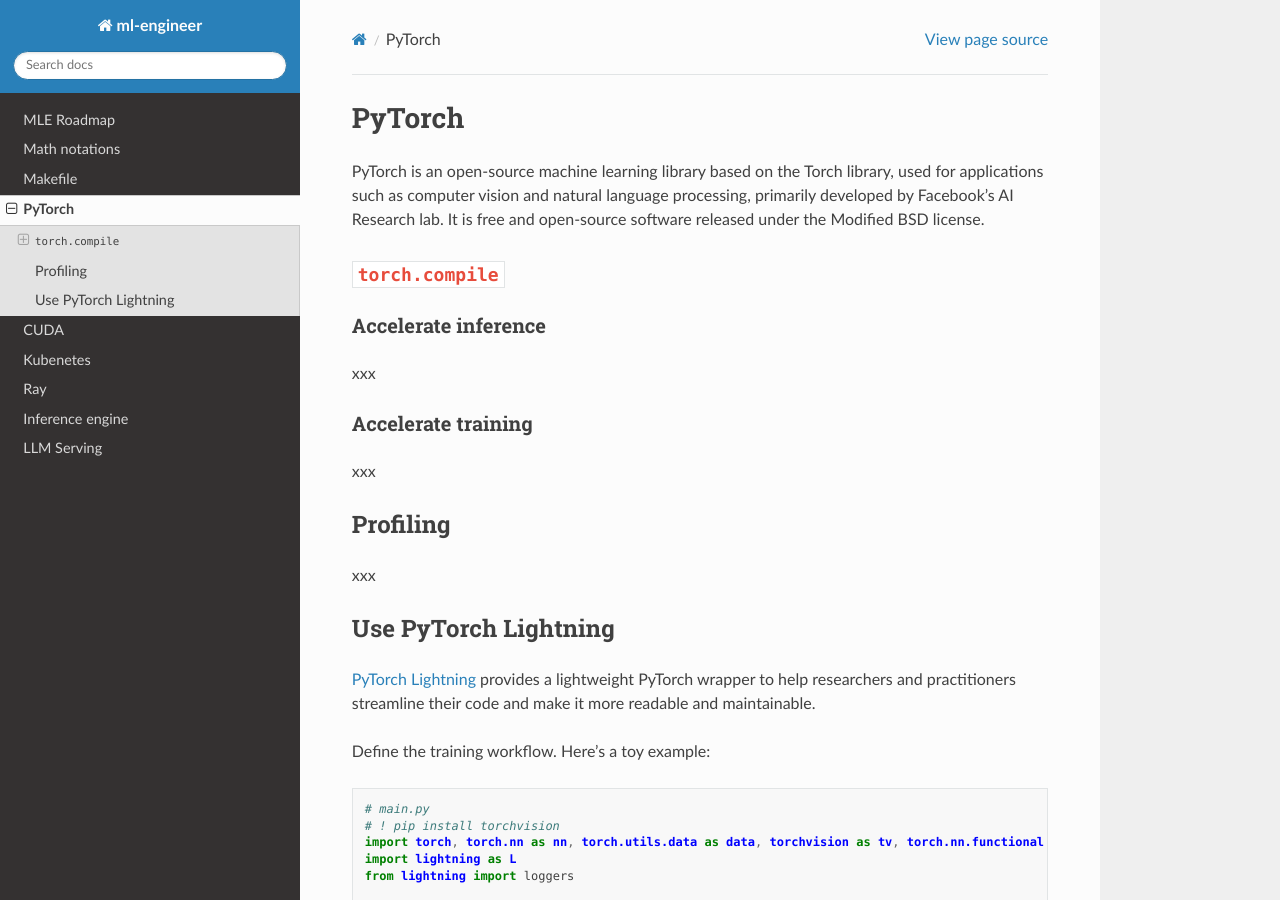
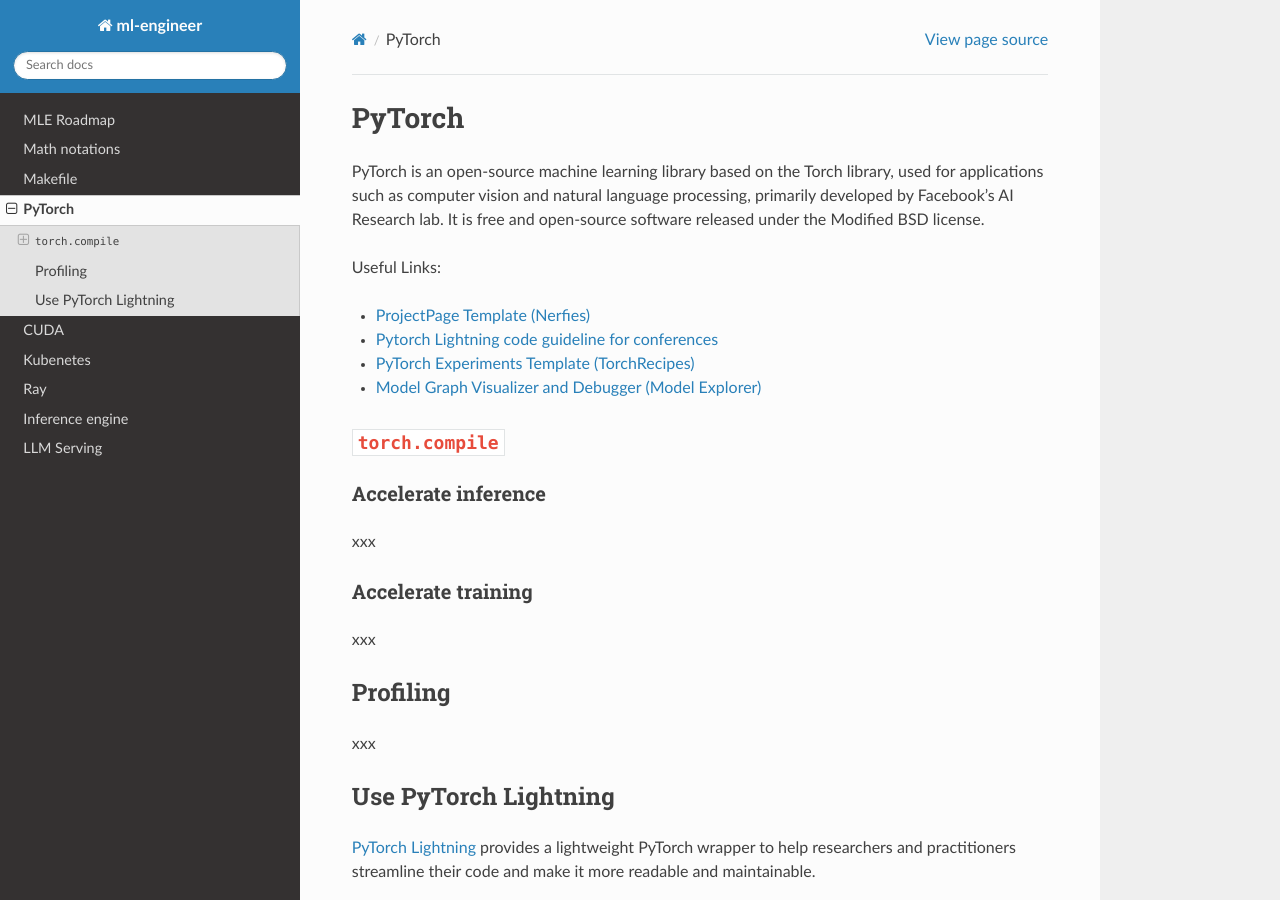
Before and after one commit to Jason-cs18/ml-engineer, a Sphinx documentation site: the page built from docs/source/pytorch.rst, in a window 1280 px wide and 900 px high. Built offline with Sphinx 7.4.7 and the Read the Docs theme 3.1.0, drawn with Linux system fonts in a browser that asks for light colours.

Commit message:
update blog

```diff
--- a/docs/source/pytorch.rst
+++ b/docs/source/pytorch.rst
@@ -2,6 +2,13 @@
 PyTorch
 ==========
 PyTorch is an open-source machine learning library based on the Torch library, used for applications such as computer vision and natural language processing, primarily developed by Facebook's AI Research lab. It is free and open-source software released under the Modified BSD license.
+
+Useful Links:
+
+- `ProjectPage Template (Nerfies) <https://github.com/nerfies/nerfies.github.io>`_
+- `Pytorch Lightning code guideline for conferences <https://github.com/Lightning-AI/deep-learning-project-template>`_
+- `PyTorch Experiments Template (TorchRecipes) <https://github.com/facebookresearch/recipes>`_
+- `Model Graph Visualizer and Debugger (Model Explorer) <https://github.com/google-ai-edge/model-explorer>`_
 
 ``torch.compile``
 -----------------
```
